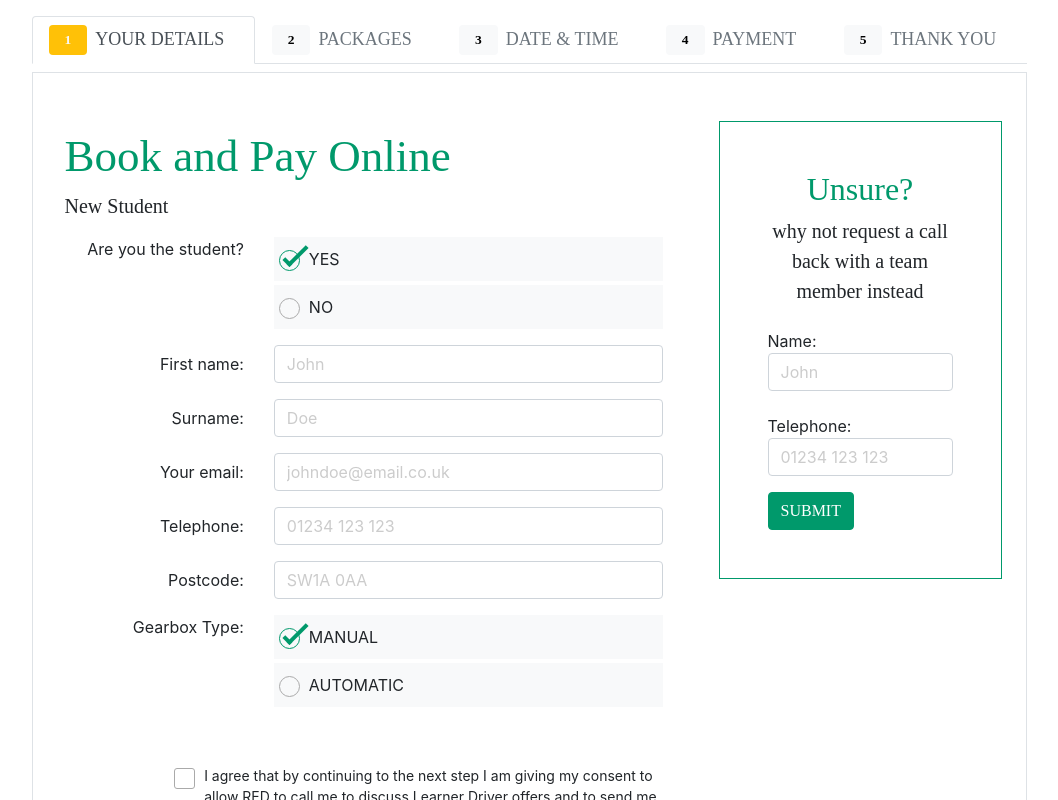
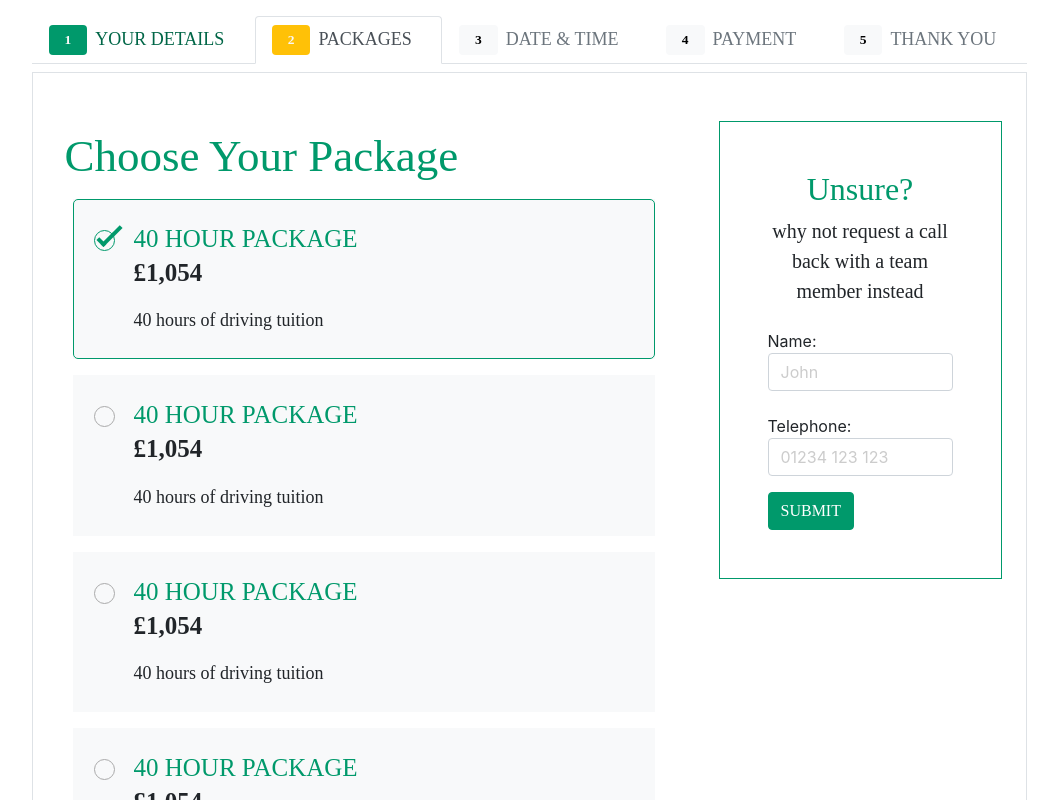
Before and after one commit to OziOcb/book-an-appointemnt-pugin, a website: page src/index.html in a window 1280 px wide. Both pictures are taken after a click on the tab "Step 2". Shown: the top 800 px of the page, without its empty margins (111-1169 px from the left). Drawn offline with nearby package versions, Linux system fonts and the light colour scheme; files that its build step writes are made by us from their sources.

Commit message:
Create a basic view for Step2

```diff
--- a/src/index.html
+++ b/src/index.html
@@ -35,7 +35,7 @@
 
 						<!-- TAB 2 -->
 						<li class="nav-item" role="presentation">
-							<a class="bfd-tab nav-link font-xxs disabled" href="#paneStep2" data-toggle="tab" aria-controls="paneStep2" role="tab" title="Step 2" id="tabStep2">
+							<a class="bfd-tab nav-link font-xxs " href="#paneStep2" data-toggle="tab" aria-controls="paneStep2" role="tab" title="Step 2" id="tabStep2">
 								<!-- MOBILE ICON -->
 								<span class="bfd-tab__icon d-lg-none fa fa-info-circle" aria-hidden="true"></span>
 
@@ -107,8 +107,6 @@
 							<div class="tab-content p-2">
 								<!-- STEP 1 - YOUR DETAILS -->
 								<div class="tab-pane active" role="tabpanel" id="paneStep1">
-									<!-- STEP CONTENT -->
-
 									<h2 class="text-primary">Book and Pay Online</h2>
 									<p class="lead">New Student</p>
 
@@ -214,15 +212,64 @@
 										<button class="btn btn-primary ml-auto next-step" type="button" data-step="1">NEXT STEP</button>
 									</div>
 									<!-- BUTTONS BAR END -->
-
-									<!-- STEP CONTENT END -->
 								</div>
 								<!-- STEP 1 - YOUR DETAILS END -->
 
 								<!-- STEP 2 - PACKAGES -->
 								<div class="tab-pane" role="tabpanel" id="paneStep2">
-									<h2>Step 2 - PACKAGES</h2>
-									<p>This is step 2</p>
+									<h2 class="text-primary">Choose Your Package</h2>
+
+									<!-- Package Type -->
+									<fieldset class="form-group mb-5">
+										<div class="row">
+											<legend class="col-form-label col-12 sr-only">Package Type:</legend>
+											<div class="col d-flex justify-content-between flex-wrap">
+												<!-- PACKAGE -->
+												<div class="bfd-radioBtn bfd-hourPackage form-check flex-1-1 flex-basis-300 bg-light m-2 p-0">
+													<input class="form-check-input" type="radio" name="packageType" id="packageType_1" value="Hour_1" checked />
+													<label class="form-check-label" for="packageType_1">
+														<h3 class="font-sm text-primary mb-0">40 HOUR PACKAGE</h3>
+														<p class="font-sm font-weight-bold">£1,054</p>
+														<p class="font-xxs mb-0">40 hours of driving tuition</p>
+													</label>
+												</div>
+												<!-- PACKAGE END -->
+
+												<!-- PACKAGE -->
+												<div class="bfd-radioBtn bfd-hourPackage form-check flex-1-1 flex-basis-300 bg-light m-2 p-0">
+													<input class="form-check-input" type="radio" name="packageType" id="packageType_2" value="Hour_2" />
+													<label class="form-check-label" for="packageType_2">
+														<h3 class="font-sm text-primary mb-0">40 HOUR PACKAGE</h3>
+														<p class="font-sm font-weight-bold">£1,054</p>
+														<p class="font-xxs mb-0">40 hours of driving tuition</p>
+													</label>
+												</div>
+												<!-- PACKAGE END -->
+
+												<!-- PACKAGE -->
+												<div class="bfd-radioBtn bfd-hourPackage form-check flex-1-1 flex-basis-300 bg-light m-2 p-0">
+													<input class="form-check-input" type="radio" name="packageType" id="packageType_3" value="Hour_3" />
+													<label class="form-check-label" for="packageType_3">
+														<h3 class="font-sm text-primary mb-0">40 HOUR PACKAGE</h3>
+														<p class="font-sm font-weight-bold">£1,054</p>
+														<p class="font-xxs mb-0">40 hours of driving tuition</p>
+													</label>
+												</div>
+												<!-- PACKAGE END -->
+
+												<!-- PACKAGE -->
+												<div class="bfd-radioBtn bfd-hourPackage form-check flex-1-1 flex-basis-300 bg-light m-2 p-0">
+													<input class="form-check-input" type="radio" name="packageType" id="packageType_4" value="Hour_4" />
+													<label class="form-check-label" for="packageType_4">
+														<h3 class="font-sm text-primary mb-0">40 HOUR PACKAGE</h3>
+														<p class="font-sm font-weight-bold">£1,054</p>
+														<p class="font-xxs mb-0">40 hours of driving tuition</p>
+													</label>
+												</div>
+												<!-- PACKAGE END -->
+											</div>
+										</div>
+									</fieldset>
 
 									<!-- BUTTONS BAR -->
 									<div class="d-flex">
--- a/src/style/main.scss
+++ b/src/style/main.scss
@@ -54,20 +54,21 @@
 		position: relative;
 		padding-left: 30px;
 		display: block;
-	}
-	label::before,
-	label::after {
+
+		&::before,
+		&::after {
 			content: "";
 			position: absolute;
 		}
 		// Outer box of the fake checkbox/radioBtn
-	label::before {
+		&::before {
 			height: 21px;
 			width: 21px;
 			border: 1px solid #aaa;
 			border-radius: 3px;
 			left: 0px;
 			top: 3px;
+		}
 	}
 	input[type="checkbox"],
 	input[type="radio"] {
@@ -105,6 +106,35 @@
 // Make radioBtn rounded
 .bfd-radioBtn label::before {
 	border-radius: 50%;
+}
+
+/* HOUR PACKAGES */
+// Needed to be used with .bfd-radioBtn class
+.bfd-hourPackage {
+	label {
+		padding: 1.5em 10px 1.5em 60px;
+		border: 1px solid transparent;
+		border-radius: 5px;
+		transition: border-color 0.3s ease;
+
+		&::before {
+			left: 20px;
+			top: 30px;
+		}
+		&::after {
+			left: 22px;
+			top: 29px;
+		}
+	}
+
+	input[type="radio"] {
+		&:checked + label {
+			border-color: $color-primary;
+		}
+		&:focus + label {
+			box-shadow: 0 0 0 0.2rem rgba(0, 123, 255, 0.25);
+		}
+	}
 }
 
 /* VALIDATION */
```
Lines whose indentation alone changed are shown as unchanged.
